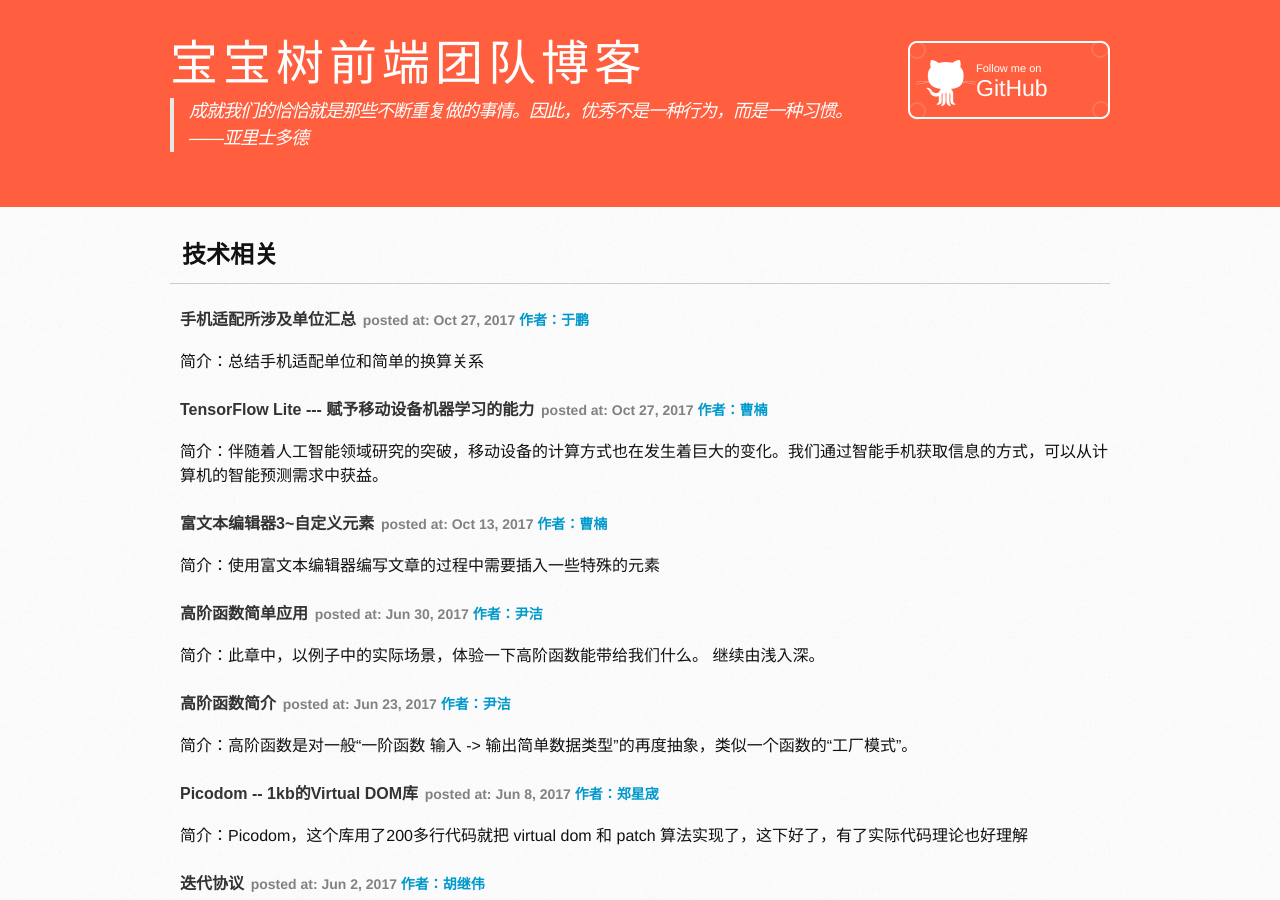
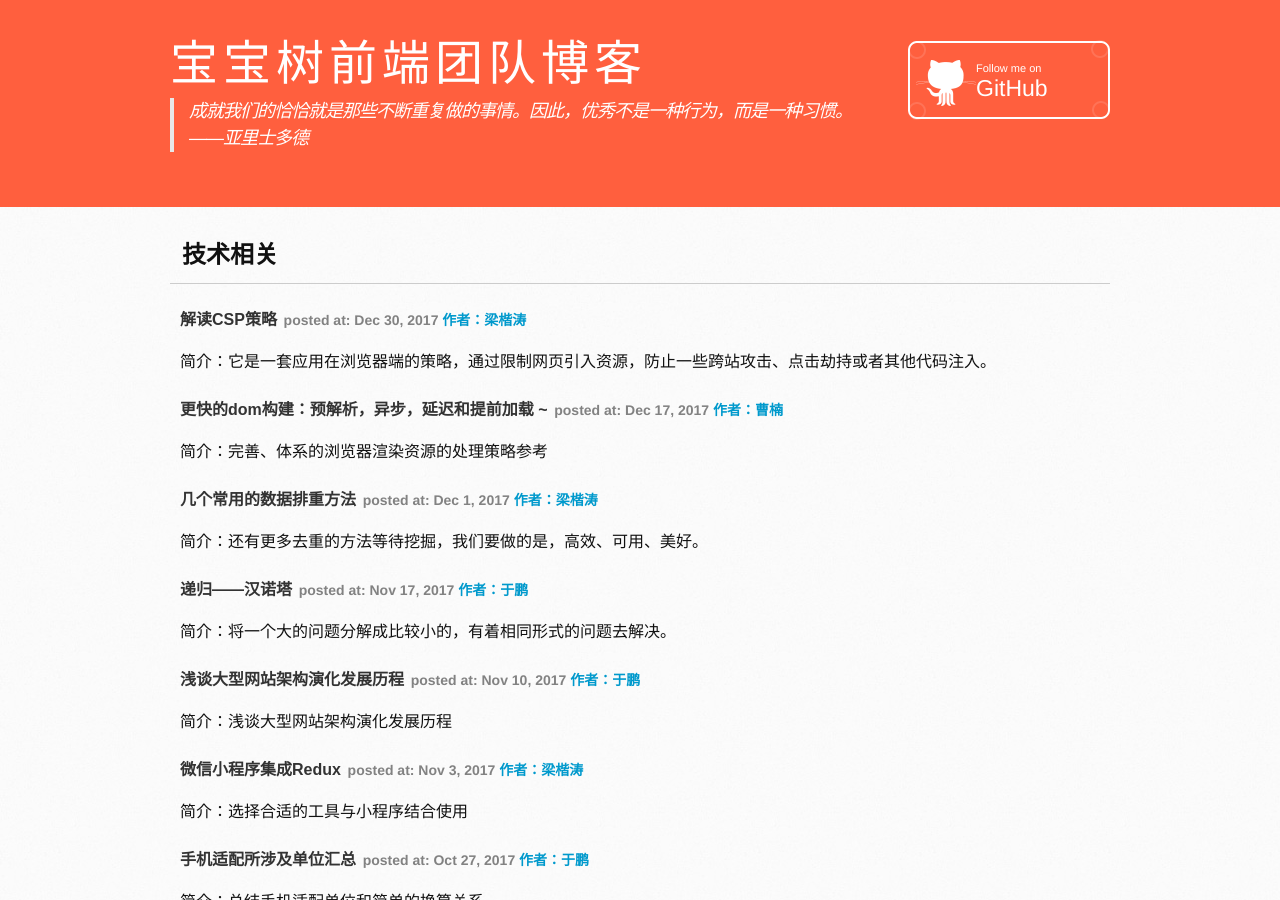
Before and after one commit to bystep15/bystep15.github.io, a Jekyll site: the page built from index.html, in a window 1280 px wide and 900 px high. Built offline with Jekyll 4.4.1, drawn with Linux system fonts in a browser that asks for light colours; the list of posts is cut into pages by our own code.

Commit message:
add blog

```diff
--- a/_data/weekly.yml
+++ b/_data/weekly.yml
@@ -1,3 +1,39 @@
+- author: 梁楷涛
+  title: 解读CSP策略
+  time: Dec 30, 2017
+  href: http://www.apptranz.com/wk/content-security-policy/
+  description: 它是一套应用在浏览器端的策略，通过限制网页引入资源，防止一些跨站攻击、点击劫持或者其他代码注入。
+
+- author: 曹楠
+  title: 更快的dom构建：预解析，异步，延迟和提前加载 ~
+  time: Dec 17, 2017
+  href: https://github.com/cnsnake11/blog/blob/master/%E5%85%B6%E5%AE%83/Building%20the%20DOM%20faster:%20speculative%20parsing%2C%20async%2C%20defer%20and%20preload(part%203).md
+  description: 完善、体系的浏览器渲染资源的处理策略参考
+
+- author: 梁楷涛
+  title: 几个常用的数据排重方法
+  time: Dec 1, 2017
+  href: http://www.apptranz.com/wk/make-it-unique/
+  description: 还有更多去重的方法等待挖掘，我们要做的是，高效、可用、美好。
+
+- author: 于鹏
+  title: 递归——汉诺塔
+  time: Nov 17, 2017
+  href: https://www.jianshu.com/p/1dbc95c0c995
+  description: 将一个大的问题分解成比较小的，有着相同形式的问题去解决。
+
+- author: 于鹏
+  title: 浅谈大型网站架构演化发展历程
+  time: Nov 10, 2017
+  href: https://www.jianshu.com/p/d895f2923199
+  description: 浅谈大型网站架构演化发展历程
+
+- author: 梁楷涛
+  title: 微信小程序集成Redux
+  time: Nov 3, 2017
+  href: http://www.apptranz.com/wk/react-in-weapp/
+  description: 选择合适的工具与小程序结合使用
+
 - author: 于鹏
   title: 手机适配所涉及单位汇总
   time: Oct 27, 2017
```
